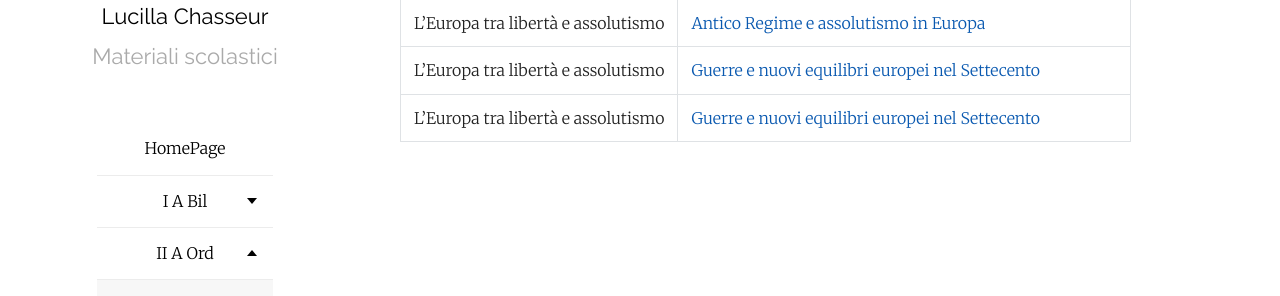
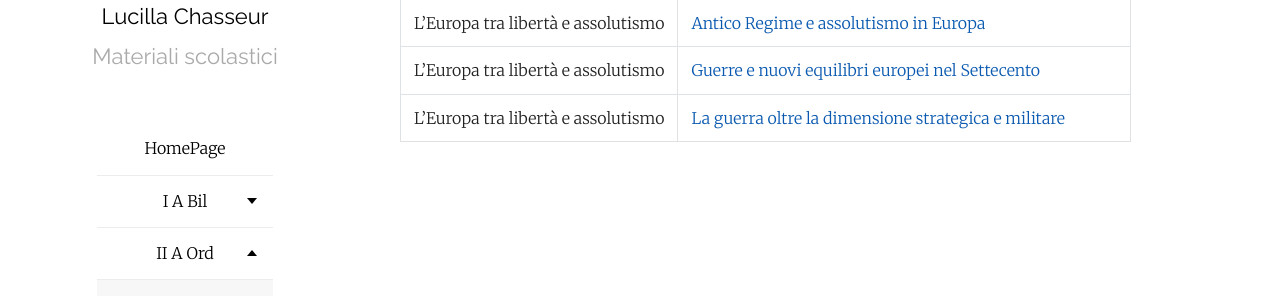
Before and after one commit to efemeridi/efemeridi.github.io, a Jekyll site: the page built from 2a_ord_storia.md, in a window 1280 px wide. Shown: the part 240-536 px from the top of the page. Built offline with Jekyll 4.4.1, drawn with Linux system fonts in a browser that asks for light colours; our own code applies the rules of GitHub Pages for plain Markdown files.

Commit message:
Update link description for a historical document

```diff
--- a/2a_ord_storia.md
+++ b/2a_ord_storia.md
@@ -9,4 +9,4 @@ layout: page
 |L'Europa tra libertà e assolutismo | [Approfondimento: Il rapporto politico secondo N. Bobbio](/materiali/II_A_ord/storia/03_BOBBIO_IL_RAPPORTO_POLITICO.pdf)
 |L'Europa tra libertà e assolutismo | [Antico Regime e assolutismo in Europa](/materiali/II_A_ord/storia/01_antico_regime_assolutismo.pdf/)
 |L'Europa tra libertà e assolutismo | [Guerre e nuovi equilibri europei nel Settecento](/materiali/II_A_ord/storia/04_guerre_nuovi_equilibri_700.pdf/)
-|L'Europa tra libertà e assolutismo | [Guerre e nuovi equilibri europei nel Settecento](/materiali/II_A_ord/storia/05_guerra_guerra_guerra.pdf/)
+|L'Europa tra libertà e assolutismo | [La guerra oltre la dimensione strategica e militare](/materiali/II_A_ord/storia/05_guerra_guerra_guerra.pdf/)
```
